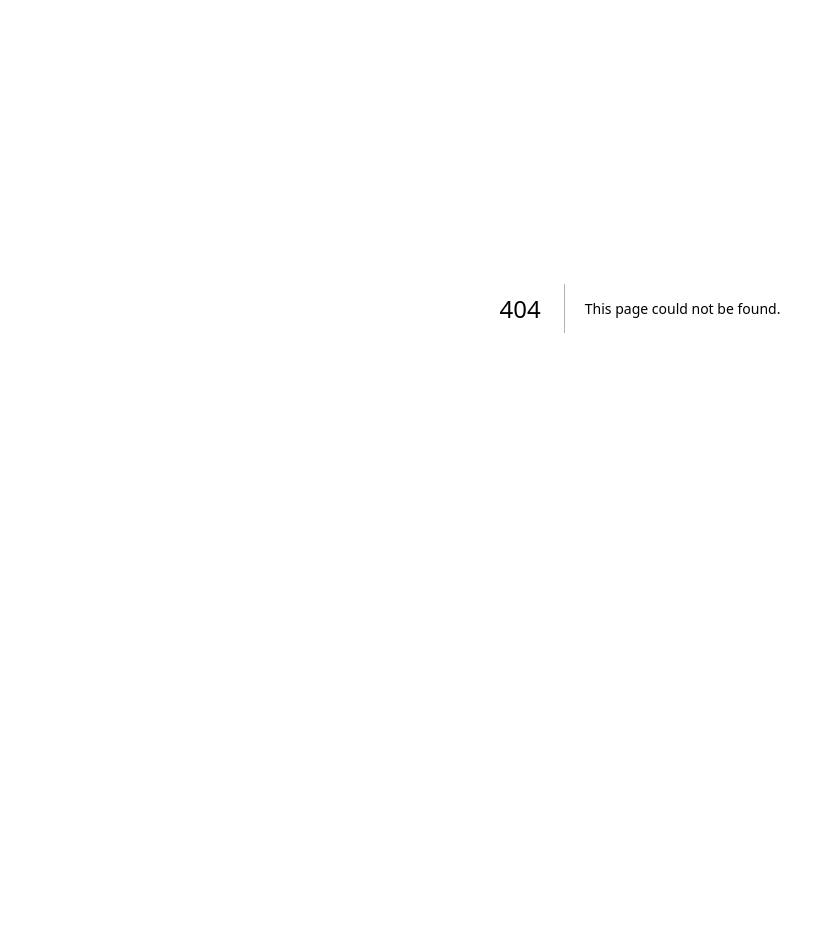
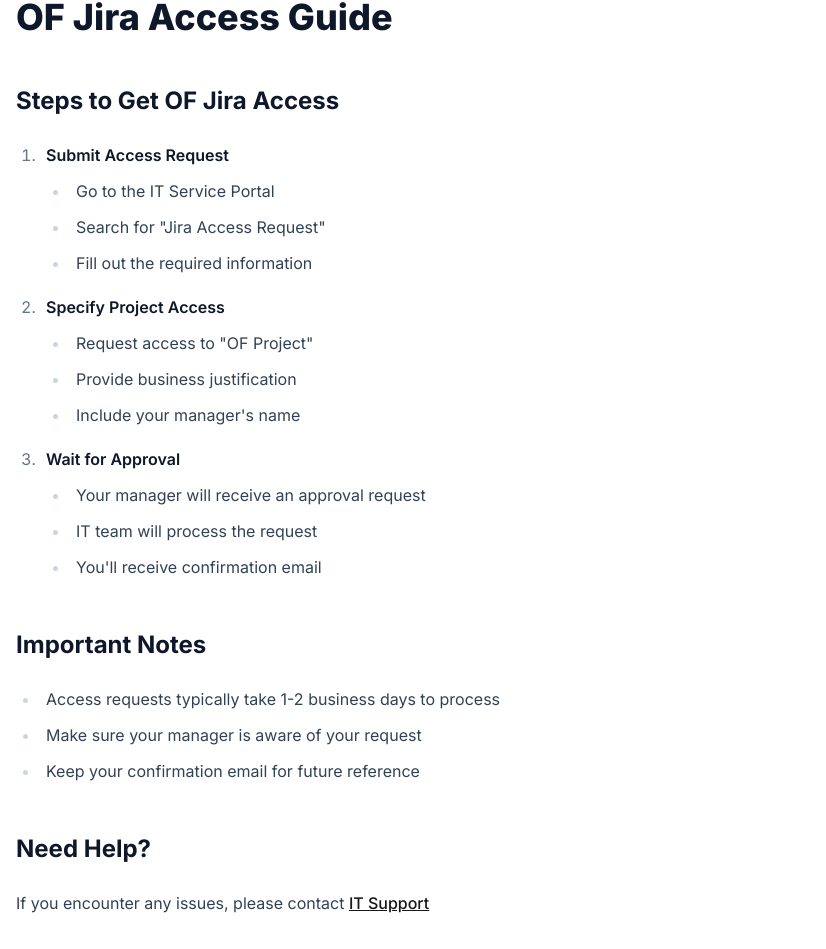
Before and after one commit to narendraes/microfe-takeofs, a Next.js app: page /of-jira-access in a window 1280 px wide. Before the commit this address had no page. Shown: the part 214-1163 px from the top of the page, without its empty margins (0-826 px from the left). Before the commit the page ends 922 px from the top, so only its background shows below. Built offline with nearby package versions, Linux system fonts and the light colour scheme.

Commit message:
refactor

```diff
--- /dev/null
+++ b/app/of-jira-access/page.tsx
@@ -0,0 +1,61 @@
+import Link from 'next/link'
+
+export default function OFJiraAccess() {
+  return (
+    <main className="container mx-auto px-4 py-8 prose prose-slate max-w-none">
+      <Link
+        href="/"
+        className="inline-flex items-center mb-8 text-sm hover:text-primary no-underline"
+      >
+        ← Back to Home
+      </Link>
+
+      <h1>OF Jira Access Guide</h1>
+
+      <h2>Steps to Get OF Jira Access</h2>
+      <ol className="list-decimal pl-6">
+        <li className="mb-4">
+          <strong>Submit Access Request</strong>
+          <ul className="list-disc pl-6 mt-2">
+            <li>Go to the IT Service Portal</li>
+            <li>Search for "Jira Access Request"</li>
+            <li>Fill out the required information</li>
+          </ul>
+        </li>
+
+        <li className="mb-4">
+          <strong>Specify Project Access</strong>
+          <ul className="list-disc pl-6 mt-2">
+            <li>Request access to "OF Project"</li>
+            <li>Provide business justification</li>
+            <li>Include your manager's name</li>
+          </ul>
+        </li>
+
+        <li className="mb-4">
+          <strong>Wait for Approval</strong>
+          <ul className="list-disc pl-6 mt-2">
+            <li>Your manager will receive an approval request</li>
+            <li>IT team will process the request</li>
+            <li>You'll receive confirmation email</li>
+          </ul>
+        </li>
+      </ol>
+
+      <h2>Important Notes</h2>
+      <ul className="list-disc pl-6">
+        <li>Access requests typically take 1-2 business days to process</li>
+        <li>Make sure your manager is aware of your request</li>
+        <li>Keep your confirmation email for future reference</li>
+      </ul>
+
+      <h2>Need Help?</h2>
+      <p>
+        If you encounter any issues, please contact{' '}
+        <Link href="/support" className="text-primary hover:underline">
+          IT Support
+        </Link>
+      </p>
+    </main>
+  )
+}
--- a/app/page.tsx
+++ b/app/page.tsx
@@ -29,6 +29,12 @@ export default function Home() {
               </td>
               <td className="px-4">|</td>
               <td className="py-2">
+                <Link href="/of-jira-access" className="underline hover:text-primary">
+                  OF Jira Access
+                </Link>
+              </td>
+              <td className="px-4">|</td>
+              <td className="py-2">
                 <Link href="/support" className="underline hover:text-primary">
                   Support
                 </Link>
```
Also changed, not shown: 1 other file (tests, documents, lock files or other folders).
